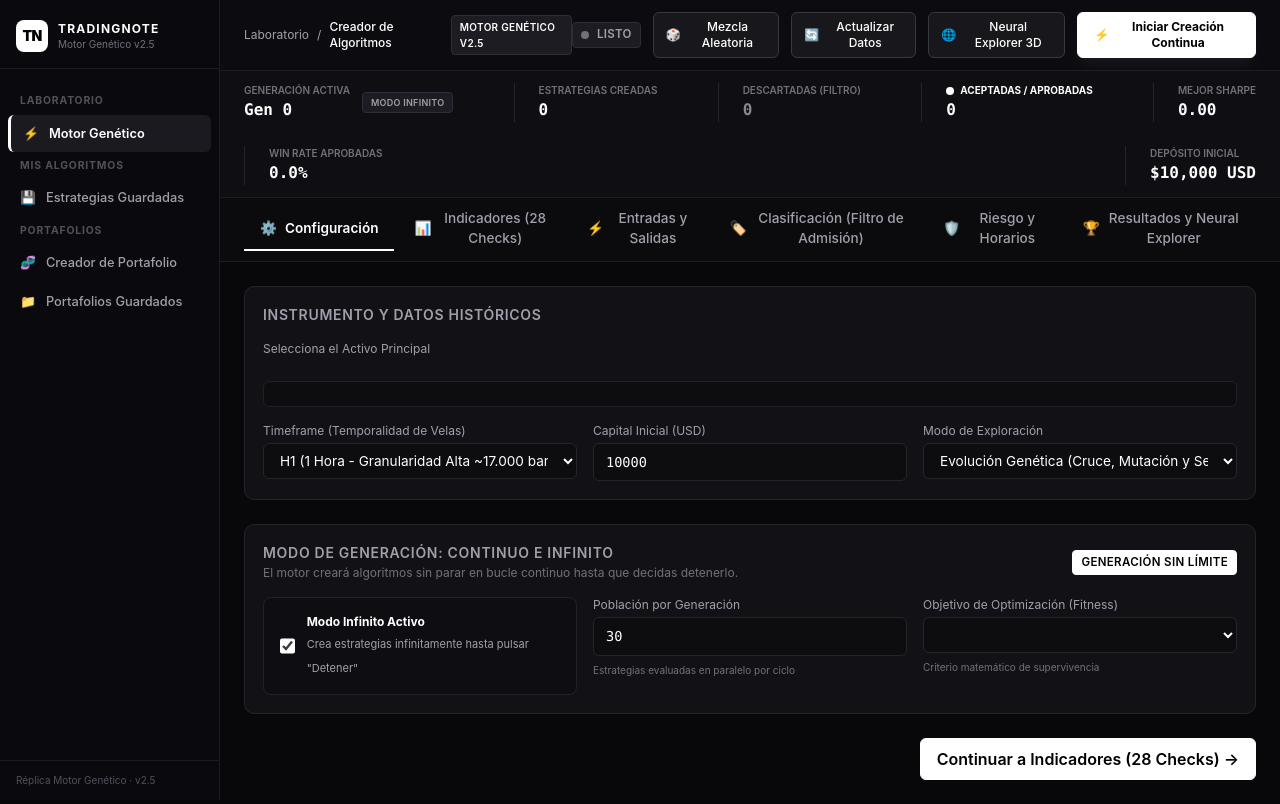
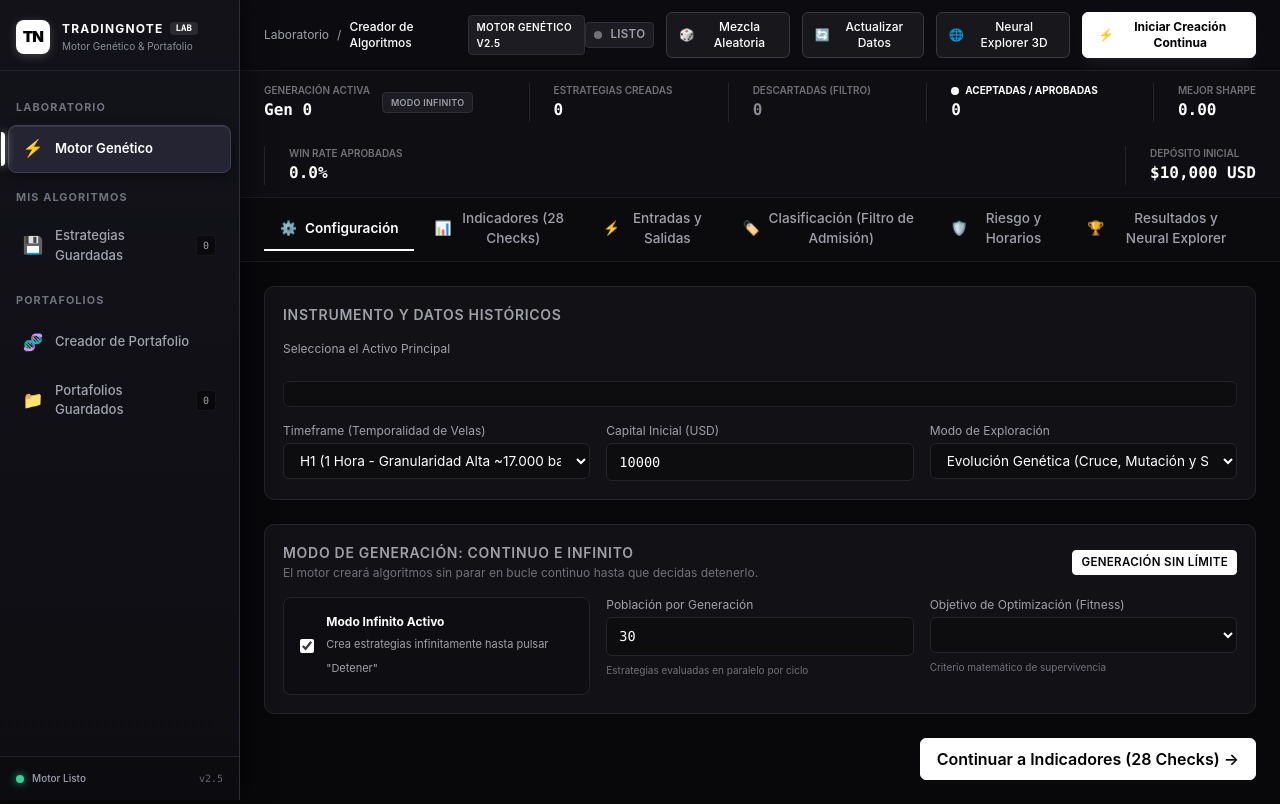
Before and after one commit to natalejf/MotorGen-ticoTradix, a plain HTML site: page frontend/index.html in a window 1280 px wide. Drawn offline with nearby package versions, Linux system fonts and the light colour scheme; no server answers.

Commit message:
Enhance sidebar aesthetics, contrast divider line and verify all engine and portfolio tests

```diff
--- a/frontend/app.js
+++ b/frontend/app.js
@@ -94,6 +94,7 @@ document.addEventListener('DOMContentLoaded', async () => {
 
   // Check engine status
   await pollStatus();
+  refreshSidebarBadges();
 
   // Attach Button Listeners
   document.getElementById('btn-start-exploration').addEventListener('click', startExploration);
@@ -1151,6 +1152,10 @@ async function loadSavedStrategies() {
     if (countBadge) {
       countBadge.textContent = `${items.length} estrategias`;
     }
+    const sidebarBadge = document.getElementById('badge-sidebar-strategies');
+    if (sidebarBadge) {
+      sidebarBadge.textContent = items.length;
+    }
 
     if (!items || items.length === 0) {
       container.innerHTML = `
@@ -1432,6 +1437,10 @@ async function loadSavedPortfolios() {
 
     if (countBadge) {
       countBadge.textContent = `${items.length} portafolios`;
+    }
+    const sidebarBadge = document.getElementById('badge-sidebar-portfolios');
+    if (sidebarBadge) {
+      sidebarBadge.textContent = items.length;
     }
 
     if (!items || items.length === 0) {
@@ -1552,4 +1561,24 @@ async function exportPortfolioJson(portfolioId) {
     console.error('Error exporting portfolio JSON:', err);
   }
 }
-window.exportPortfolioJson = exportPortfolioJson;
+async function refreshSidebarBadges() {
+  try {
+    const [resStrat, resPort] = await Promise.all([
+      fetch('/api/strategies/saved'),
+      fetch('/api/portfolios')
+    ]);
+    if (resStrat.ok) {
+      const strats = await resStrat.json();
+      const b1 = document.getElementById('badge-sidebar-strategies');
+      if (b1) b1.textContent = strats.length;
+    }
+    if (resPort.ok) {
+      const ports = await resPort.json();
+      const b2 = document.getElementById('badge-sidebar-portfolios');
+      if (b2) b2.textContent = ports.length;
+    }
+  } catch (e) {
+    // Silent badge update failure
+  }
+}
+window.refreshSidebarBadges = refreshSidebarBadges;
--- a/frontend/index.html
+++ b/frontend/index.html
@@ -20,46 +20,59 @@
   <!-- ================================================================== -->
   <div class="flex min-h-screen">
 
-    <!-- SIDEBAR NAVIGATION (estilo TradingNote) -->
+    <!-- SIDEBAR NAVIGATION (estilo TradingNote - Mejorada Estética & Divisor Marcado) -->
     <aside id="app-sidebar" class="sidebar-nav">
-      <!-- Logo -->
-      <div class="px-4 pt-5 pb-4 border-b border-[#1c1c22]">
-        <div class="flex items-center gap-2.5">
-          <div class="w-8 h-8 rounded-lg bg-white text-black font-black flex items-center justify-center text-sm tracking-tighter">TN</div>
+      <!-- Logo Header -->
+      <div class="sidebar-header">
+        <div class="sidebar-logo-box">
+          <div class="sidebar-logo-icon">TN</div>
           <div>
-            <div class="text-xs font-bold text-white uppercase tracking-widest">TradingNote</div>
-            <div class="text-[10px] text-[#71717a]">Motor Genético v2.5</div>
+            <div class="flex items-center gap-1.5">
+              <span class="text-xs font-bold text-white uppercase tracking-widest">TradingNote</span>
+              <span class="text-[9px] px-1.5 py-0.2 rounded bg-white/10 text-white font-mono font-semibold">LAB</span>
+            </div>
+            <div class="text-[10px] text-[#8e8e9c] mt-0.5">Motor Genético & Portafolio</div>
           </div>
         </div>
       </div>
 
       <!-- Menu Items -->
-      <nav class="flex-1 py-3 px-2 space-y-0.5 overflow-y-auto">
+      <nav class="flex-1 py-4 space-y-1 overflow-y-auto">
         <!-- Laboratorio -->
         <div class="sidebar-section-label">Laboratorio</div>
         <button class="sidebar-item active" data-section="engine" onclick="showSection('engine')">
-          <span>⚡</span> Motor Genético
+          <span class="sidebar-item-icon">⚡</span>
+          <span class="flex-1">Motor Genético</span>
         </button>
 
         <!-- Mis Algoritmos -->
         <div class="sidebar-section-label mt-4">Mis Algoritmos</div>
         <button class="sidebar-item" data-section="saved-strategies" onclick="showSection('saved-strategies')">
-          <span>💾</span> Estrategias Guardadas
+          <span class="sidebar-item-icon">💾</span>
+          <span class="flex-1">Estrategias Guardadas</span>
+          <span id="badge-sidebar-strategies" class="text-[10px] font-mono px-1.5 py-0.5 rounded bg-black/40 text-[#a0a0ab] border border-white/5">0</span>
         </button>
 
         <!-- Portafolios -->
         <div class="sidebar-section-label mt-4">Portafolios</div>
         <button class="sidebar-item" data-section="portfolio-builder" onclick="showSection('portfolio-builder')">
-          <span>🧬</span> Creador de Portafolio
+          <span class="sidebar-item-icon">🧬</span>
+          <span class="flex-1">Creador de Portafolio</span>
         </button>
         <button class="sidebar-item" data-section="saved-portfolios" onclick="showSection('saved-portfolios')">
-          <span>📁</span> Portafolios Guardados
+          <span class="sidebar-item-icon">📁</span>
+          <span class="flex-1">Portafolios Guardados</span>
+          <span id="badge-sidebar-portfolios" class="text-[10px] font-mono px-1.5 py-0.5 rounded bg-black/40 text-[#a0a0ab] border border-white/5">0</span>
         </button>
       </nav>
 
-      <!-- Footer -->
-      <div class="px-4 py-3 border-t border-[#1c1c22] text-[10px] text-[#51515a]">
-        Réplica Motor Genético · v2.5
+      <!-- Footer with Engine Pulse -->
+      <div class="sidebar-footer">
+        <div class="flex items-center gap-2">
+          <span class="w-2 h-2 rounded-full bg-emerald-400 shadow-[0_0_8px_rgba(52,211,153,0.8)]"></span>
+          <span class="text-[10px] text-[#a0a0b2] font-medium">Motor Listo</span>
+        </div>
+        <span class="text-[10px] font-mono text-[#666678]">v2.5</span>
       </div>
     </aside>
 
--- a/frontend/styles.css
+++ b/frontend/styles.css
@@ -39,15 +39,20 @@ body {
 }
 
 /* ============================================================================ */
-/* SIDEBAR NAVIGATION (TradingNote Style)                                       */
+/* SIDEBAR NAVIGATION (TradingNote Style - Enhanced Aesthetics & Clear Divider) */
 /* ============================================================================ */
+
+:root {
+  --sidebar-width: 240px;
+}
 
 .sidebar-nav {
   width: var(--sidebar-width);
   min-width: var(--sidebar-width);
   max-width: var(--sidebar-width);
-  background: #0a0a0e;
-  border-right: 1px solid #1c1c22;
+  background: linear-gradient(180deg, #13131a 0%, #0d0d12 100%);
+  border-right: 1.5px solid #2e2e3d;
+  box-shadow: 4px 0 24px rgba(0, 0, 0, 0.55);
   display: flex;
   flex-direction: column;
   height: 100vh;
@@ -55,45 +60,106 @@ body {
   top: 0;
   z-index: 50;
   overflow-y: auto;
+  user-select: none;
+}
+
+.sidebar-header {
+  padding: 20px 16px 16px 16px;
+  border-bottom: 1px solid #22222e;
+  background: rgba(18, 18, 24, 0.6);
+}
+
+.sidebar-logo-box {
+  display: flex;
+  align-items: center;
+  gap: 12px;
+}
+
+.sidebar-logo-icon {
+  width: 34px;
+  height: 34px;
+  border-radius: 8px;
+  background: #ffffff;
+  color: #000000;
+  font-weight: 900;
+  display: flex;
+  align-items: center;
+  justify-content: center;
+  font-size: 0.95rem;
+  letter-spacing: -0.05em;
+  box-shadow: 0 2px 10px rgba(255, 255, 255, 0.2);
 }
 
 .sidebar-section-label {
-  padding: 4px 12px;
-  font-size: 0.65rem;
+  padding: 12px 16px 6px 16px;
+  font-size: 0.68rem;
   font-weight: 700;
-  letter-spacing: 0.08em;
+  letter-spacing: 0.1em;
   text-transform: uppercase;
-  color: #51515a;
-  margin-top: 8px;
+  color: #717182;
 }
 
 .sidebar-item {
   display: flex;
   align-items: center;
-  gap: 10px;
-  width: 100%;
-  padding: 9px 12px;
-  font-size: 0.8rem;
+  gap: 12px;
+  width: calc(100% - 16px);
+  margin: 2px 8px;
+  padding: 10px 14px;
+  font-size: 0.82rem;
   font-weight: 500;
-  color: #a0a0ab;
-  border: none;
-  border-radius: 6px;
+  color: #a2a2b0;
+  border: 1px solid transparent;
+  border-radius: 8px;
   background: transparent;
   cursor: pointer;
-  transition: all 0.15s ease;
+  transition: all 0.18s cubic-bezier(0.16, 1, 0.3, 1);
   text-align: left;
+  position: relative;
 }
 
 .sidebar-item:hover {
-  background: #141418;
+  background: #1c1c26;
+  border-color: #2b2b3b;
   color: #ffffff;
+  transform: translateX(2px);
 }
 
 .sidebar-item.active {
-  background: #1a1a20;
+  background: #242432;
+  border-color: #3e3e52;
   color: #ffffff;
   font-weight: 600;
-  border-left: 3px solid #ffffff;
+  box-shadow: 0 4px 12px rgba(0, 0, 0, 0.4), inset 0 1px 0 rgba(255, 255, 255, 0.08);
+}
+
+.sidebar-item.active::before {
+  content: '';
+  position: absolute;
+  left: -8px;
+  top: 6px;
+  bottom: 6px;
+  width: 4px;
+  border-radius: 0 4px 4px 0;
+  background: #ffffff;
+  box-shadow: 0 0 10px rgba(255, 255, 255, 0.7);
+}
+
+.sidebar-item-icon {
+  font-size: 1.05rem;
+  display: inline-flex;
+  align-items: center;
+  justify-content: center;
+  width: 20px;
+}
+
+.sidebar-footer {
+  padding: 14px 16px;
+  border-top: 1px solid #22222e;
+  background: rgba(12, 12, 16, 0.7);
+  display: flex;
+  align-items: center;
+  justify-content: space-between;
 }
 
 /* App sections - only the active one is visible */
```
